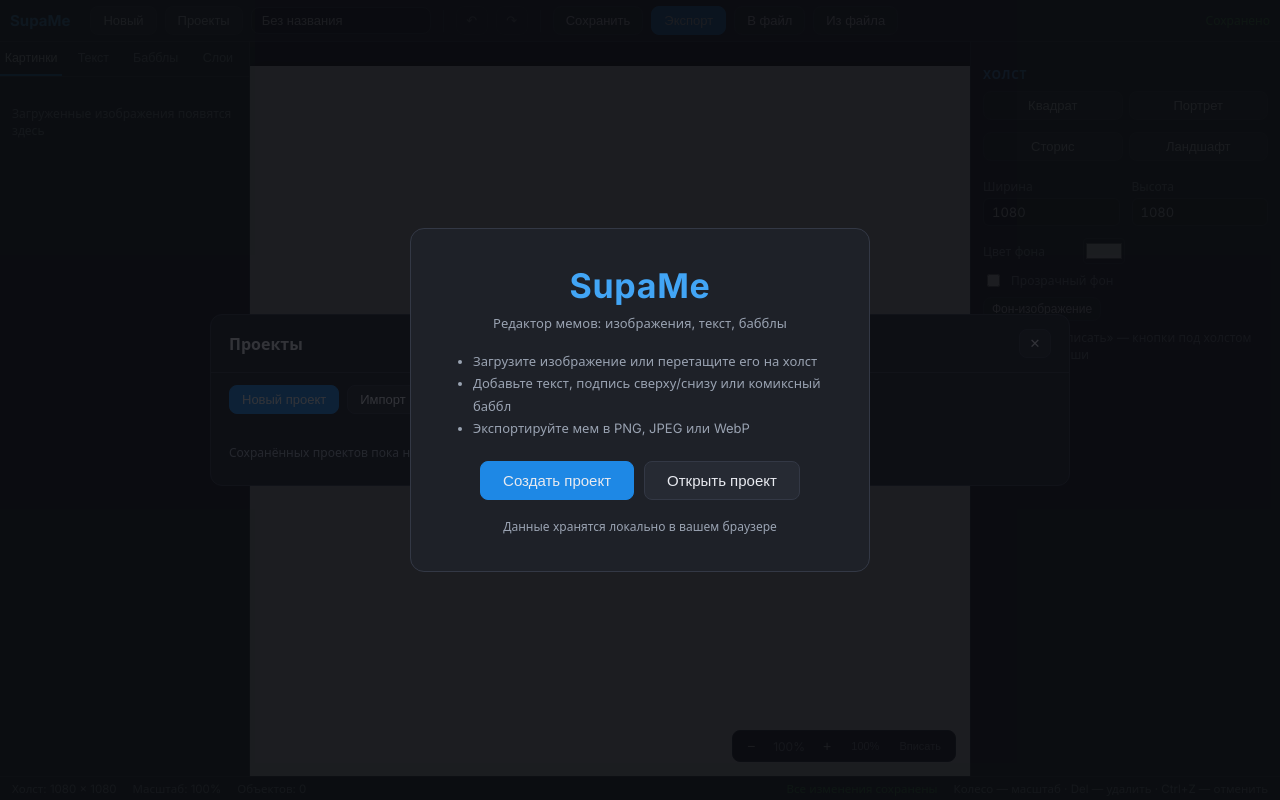
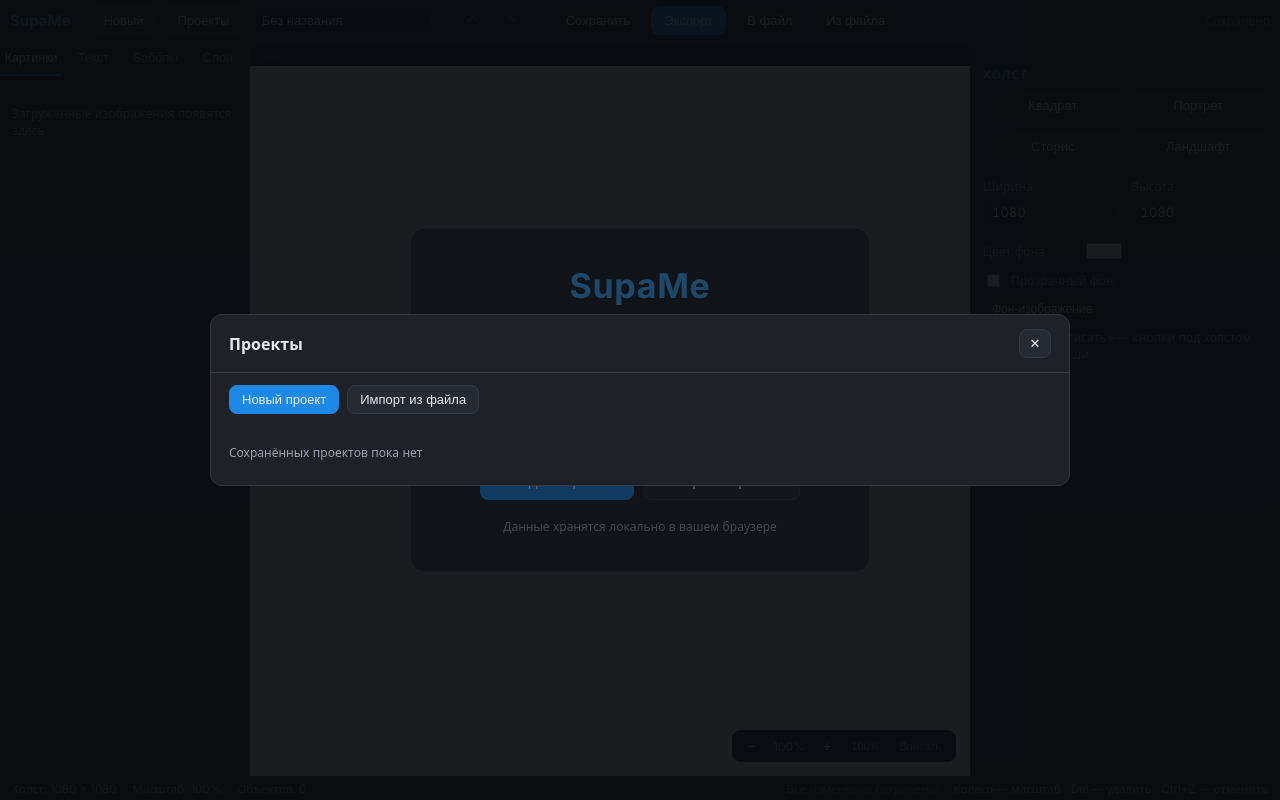
Before and after one commit to zsh-ncursed/SupaMe, a React (Vite) app: page / in a window 1280 px wide. Both pictures are taken after a click on the button "Открыть проект". Built offline with nearby package versions, Linux system fonts and the light colour scheme; a web font is replaced by a local one.

Commit message:
Raise modal dialogs above welcome splash
welcome (z-index 50) is rendered last in DOM and covered the projects
dialog opened from its own button; modals now sit at z-index 55.

```diff
--- a/src/styles.css
+++ b/src/styles.css
@@ -399,7 +399,7 @@
   display: flex;
   align-items: center;
   justify-content: center;
-  z-index: 50;
+  z-index: 55; /* выше welcome (50): диалог проектов открывается поверх экрана приветствия */
 }
 .modal {
   background: var(--bg-2);
```
